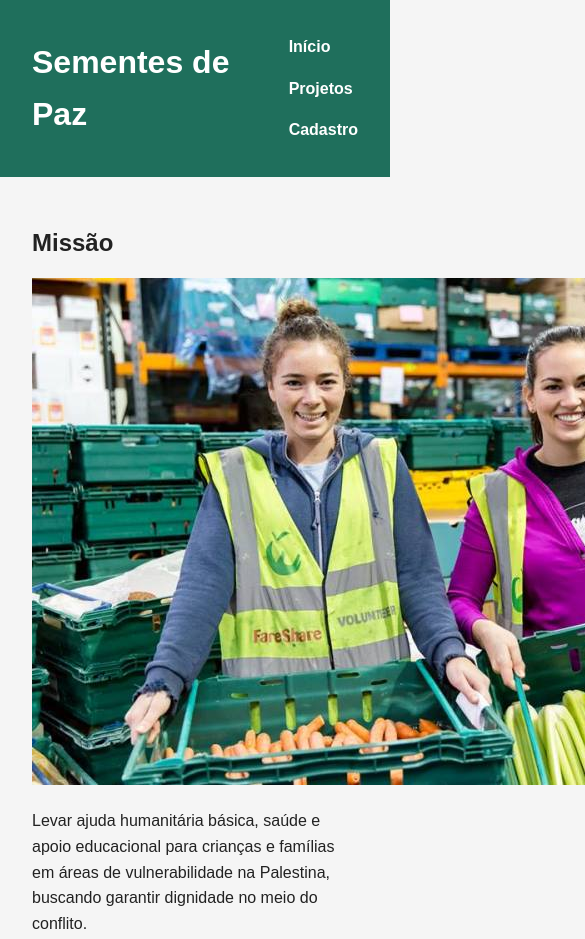
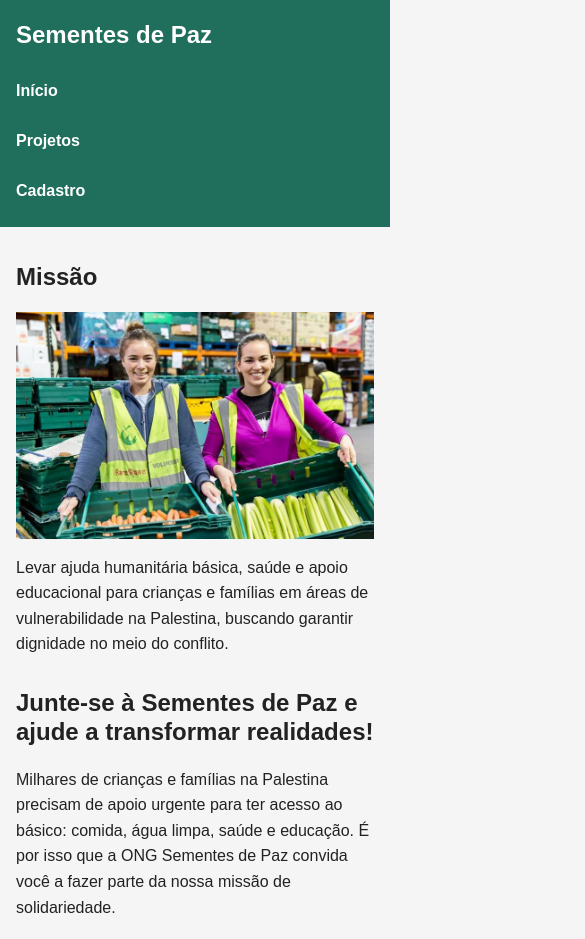
Before and after one commit to NekoBun69/Main, a plain HTML site: page index.html in a window 390 px wide. Shown: the top 939 px of the page, 585 px wide, since content can reach past the window. Drawn offline with Linux system fonts and the light colour scheme.

Commit message:
Refinando experiencia em dispositivos moveis

```diff
--- a/css/style.css
+++ b/css/style.css
@@ -111,14 +111,46 @@ h3 {
 
 /* breakpoint extra pequeno */
 @media (max-width: 480px) {
+
+    header {
+        flex-direction: column;
+        align-items: flex-start;
+        gap: var(--espaco-2);
+        padding: var(--espaco-2);
+    }
+
+    header h1,
+    header p {
+        font-size: var(--fonte-lg);
+        margin: 0;
+    }
+
+    nav {
+        width: 100%;
+        flex-direction: column;
+        gap: var(--espaco-1);
+    }
+
+    nav a {
+        display: block;
+        padding: var(--espaco-1) 0;
+    }
+
+    main {
+        padding: var(--espaco-2);
+    }
+
+    img {
+        width: 100%;
+        max-width: 100%;
+        height: auto;
+        display: block;
+    }
+
     .projetos article {
         grid-column: span 12;
     }
-    nav {
-        flex-direction: column;
-    }
 }
-
 /* breakpoint pequeno*/
 @media (min-width: 481px) and (max-width: 767px) {
     .projetos article {
```
